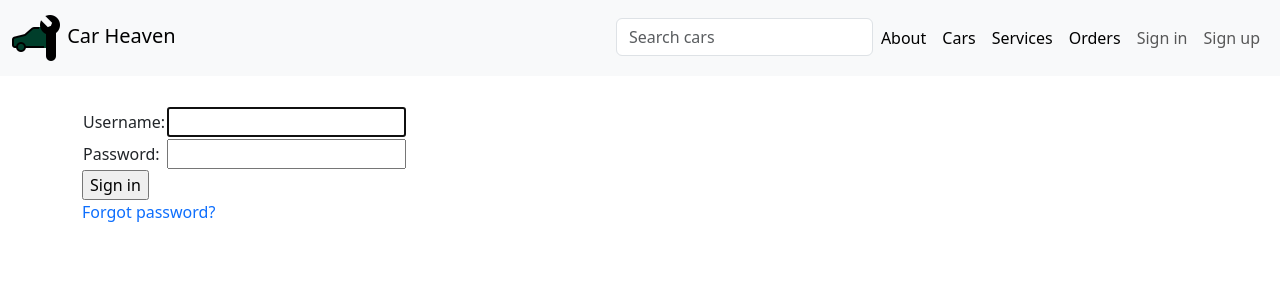
After one commit to 00riddle00/auto-service, a Django app: page /service/accounts/login/ in a window 1280 px wide. The commit adds this page. Shown: the top 300 px of the page. Run offline with Django 4.2, Linux system fonts and the light colour scheme.

Commit message:
[Problem P31] Create a login page, add "log in" and "logged out" templates and navbar items. Create a group "Clients", and create the first client user (non-admin).

```diff
--- a/auto_service/settings.py
+++ b/auto_service/settings.py
@@ -126,6 +126,10 @@ STATIC_URL = "static/"
 MEDIA_ROOT = os.path.join(BASE_DIR, "service/media")
 MEDIA_URL = "media/"
 
+# Login
+
+LOGIN_REDIRECT_URL = "/"
+
 # Default primary key field type
 # https://docs.djangoproject.com/en/4.2/ref/settings/#default-auto-field
 
--- a/service/templates/base.html
+++ b/service/templates/base.html
@@ -46,6 +46,34 @@
                 <li class="nav-item">
                     <a class="nav-link active" aria-current="page" href="{% url 'orders' %}">Orders</a>
                 </li>
+                {% if user.is_authenticated %}
+                    <li class="nav-item">
+                        <a class="nav-link" href="#">My orders</a>
+                    </li>
+                    <li class="nav-item">
+                        <a class="nav-link" href="{% url 'logout' %}"> Sign out</a>
+                    </li>
+                    <li class="nav-item">
+                        <a class="nav-link" href="#">
+                            <svg xmlns="http://www.w3.org/2000/svg" width="25" height="25" fill="currentColor"
+                                 class="bi bi-person-circle" viewBox="0 0 16 16">
+                                <path d="M11 6a3 3 0 1 1-6 0 3 3 0 0 1 6 0z"></path>
+                                <path fill-rule="evenodd"
+                                      d="M0 8a8 8 0 1 1 16 0A8 8 0 0 1 0 8zm8-7a7 7 0 0 0-5.468 11.37C3.242 11.226
+                                         4.805 10 8 10s4.757 1.225 5.468 2.37A7 7 0 0 0 8 1z">
+                                </path>
+                            </svg>
+                            {{ user.get_username }}
+                        </a>
+                    </li>
+                {% else %}
+                    <li class="nav-item">
+                        <a class="nav-link" href="{% url 'login' %}?next={{ request.path }}">Sign in</a>
+                    </li>
+                    <li class="nav-item">
+                        <a class="nav-link" href="#">Sign up</a>
+                    </li>
+                {% endif %}
             </ul>
         </div>
     </div>
--- /dev/null
+++ b/service/templates/registration/login.html
@@ -0,0 +1,30 @@
+{% extends "base.html" %}
+
+{% block title %}Sign In{% endblock %}
+
+{% block content %}
+{% if form.errors %}
+    <p>An error occurred while signing you in, please try again.</p>
+{% endif %}
+{% if next %}
+    {% if not user.is_authenticated %}
+        <p>You do not have access to this information. Please sign in.</p>
+    {% endif %}
+{% endif %}
+<form method="post" action="{% url 'login' %}">
+    {% csrf_token %}
+    <table>
+        <tr>
+            <td>Username:</td>
+            <td>{{ form.username }}</td>
+        </tr>
+        <tr>
+            <td>Password:</td>
+            <td>{{ form.password }}</td>
+        </tr>
+    </table>
+    <input type="submit" value="Sign in"/>
+    <input type="hidden" name="next" value="{{ next }}"/>
+</form>
+<p><a href="{% url 'password_reset' %}">Forgot password?</a></p>
+{% endblock %}
--- a/service/urls.py
+++ b/service/urls.py
@@ -14,7 +14,7 @@ Including another URLconf
     1. Import the include() function: from django.urls import include, path
     2. Add a URL to urlpatterns:  path('blog/', include('blog.urls'))
 """
-from django.urls import path
+from django.urls import path, include
 from service import views
 
 urlpatterns = [
@@ -36,3 +36,7 @@ urlpatterns = [
         name="order-details",
     ),
 ]
+
+urlpatterns += [
+    path("accounts/", include("django.contrib.auth.urls")),
+]
```
Also changed, not shown: service/templates/registration/logged_out.html (added, +8 -0 lines), auto_service.sqlite3.
